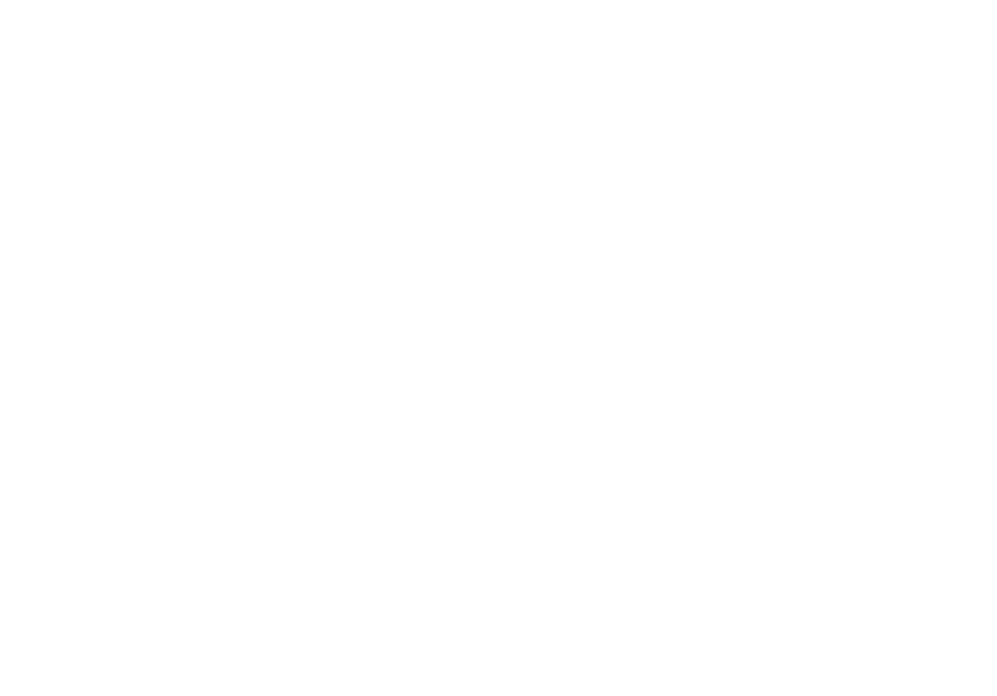
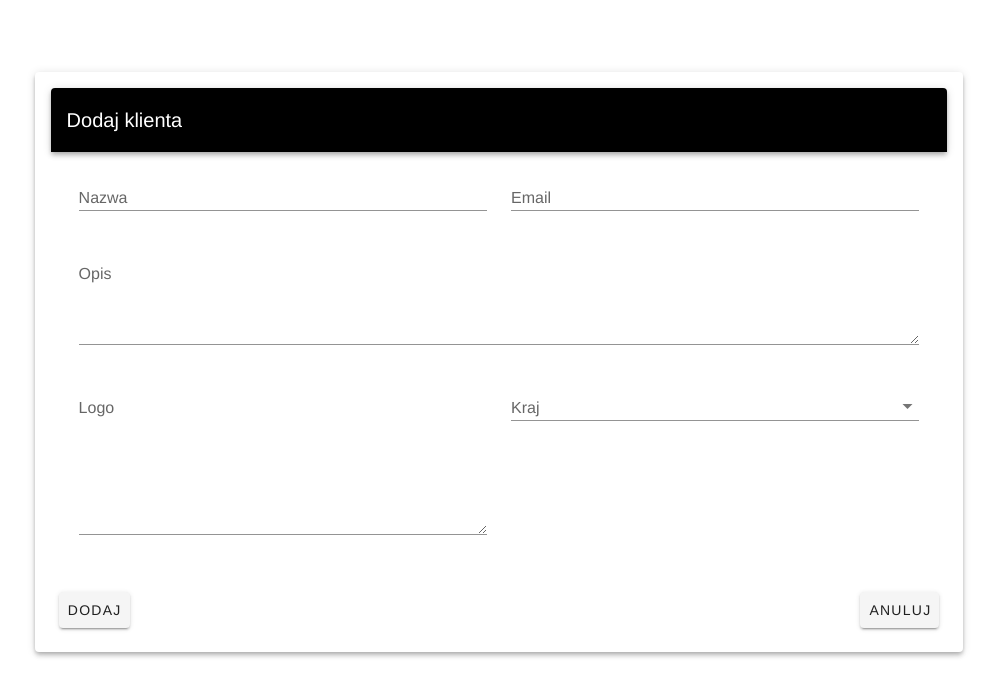
Before and after one commit to G4brielllo/Web-APP-Front, a Vue app in the folder frontend/: page /addClient in a window 1280 px wide. Shown: the top 696 px of the page, without its empty margins (141-1138 px from the left). Built offline with nearby package versions, Linux system fonts and the light colour scheme.

Commit message:
Add AddClient component, update routing paths and implement adding button in ListClients component

```diff
--- /dev/null
+++ b/frontend/src/components/AddClient.vue
@@ -0,0 +1,184 @@
+<template>
+  <v-app>
+    <v-container>
+      <v-card class="elevation-4 compact-card">
+        <v-toolbar color="black" dark>
+          <v-toolbar-title>{{ "Dodaj klienta" }}</v-toolbar-title>
+          <v-spacer></v-spacer>
+        </v-toolbar>
+        <v-card-text>
+          <v-form ref="form" v-model="valid" class="compact-form">
+            <v-container>
+              <v-row>
+                <v-col cols="12" sm="6">
+                  <v-text-field
+                    v-model="client.name"
+                    label="Nazwa"
+                    dense
+                    required
+                  ></v-text-field>
+                </v-col>
+                <v-col cols="12" sm="6">
+                  <v-text-field
+                    v-model="client.email"
+                    label="Email"
+                    dense
+                    required
+                  ></v-text-field>
+                </v-col>
+                <v-col cols="12">
+                  <v-textarea
+                    v-model="client.description"
+                    label="Opis"
+                    rows="3"
+                    dense
+                    required
+                  ></v-textarea>
+                </v-col>
+                <v-col cols="12" sm="6">
+                  <v-textarea
+                    v-model="image"
+                    label="Logo"
+                    dense
+                    required
+                  ></v-textarea>
+                </v-col>
+                <v-col cols="12" sm="6">
+                  <v-select
+                    v-model="client.country"
+                    :items="countries"
+                    label="Kraj"
+                    dense
+                    required
+                  ></v-select>
+                </v-col>
+              </v-row>
+            </v-container>
+          </v-form>
+        </v-card-text>
+        <v-card-actions class="compact-actions">
+          <v-btn color="gray" @click="saveClient" :disabled="!valid">{{
+            "Dodaj"
+          }}</v-btn>
+          <v-btn color="gray" @click="cancelClientAdding">Anuluj</v-btn>
+        </v-card-actions>
+      </v-card>
+    </v-container>
+  </v-app>
+</template>
+
+<script>
+import axios from "axios";
+
+export default {
+  data() {
+    return {
+      client: {
+        id: null,
+        name: "",
+        email: "",
+        description: "",
+        logo: null,
+        country: "",
+      },
+      countries: ["Poland", "Germany", "France", "Italy", "Spain"],
+      valid: true,
+      image: null,
+    };
+  },
+  created() {},
+  methods: {
+    async saveClient() {
+      if (this.$refs.form.validate()) {
+        try {
+          const formData = new FormData();
+          formData.append("name", this.client.name);
+          formData.append("email", this.client.email);
+          formData.append("description", this.client.description);
+          formData.append("country", this.client.country);
+
+          let response;
+
+          response = await axios.post(
+            "http://127.0.0.1:8000/api/clients",
+            formData
+          );
+
+          if (response.status === 200 || response.status === 201) {
+            console.log("Client saved successfully:", response.data);
+            this.clearForm();
+            this.$router.push("/");
+          } else {
+            console.error("Error saving client:", response.data);
+          }
+        } catch (error) {
+          console.error("Error saving client:", error);
+        }
+      }
+    },
+
+    cancelClientAdding() {
+      this.clearForm();
+      this.$router.push("/");
+    },
+
+    clearForm() {
+      this.client.id = null;
+      this.client.name = "";
+      this.client.email = "";
+      this.client.description = "";
+      this.client.logo = null;
+      this.client.country = "";
+      this.image = null;
+    },
+  },
+};
+</script>
+
+<style scoped>
+.compact-card {
+  max-height: 100%;
+  max-width: 80%;
+  border-radius: 12px;
+  margin: auto;
+  padding: 16px;
+}
+
+.compact-form {
+  padding: 0;
+}
+
+.compact-actions {
+  display: flex;
+  justify-content: space-between;
+  padding: 8px;
+}
+
+.v-card-title {
+  font-size: 18px;
+  padding: 8px 0;
+}
+
+.v-text-field,
+.v-select,
+.v-textarea,
+.v-radio-group {
+  margin-bottom: 4px;
+}
+
+.v-text-field,
+.v-select,
+.v-textarea,
+.v-radio-group {
+  min-height: 40px;
+}
+
+.v-btn {
+  min-width: 80px;
+  padding: 4px 8px;
+}
+
+.v-toolbar-title {
+  font-size: 20px;
+}
+</style>
--- a/frontend/src/components/ListClients.vue
+++ b/frontend/src/components/ListClients.vue
@@ -32,6 +32,7 @@
           </v-data-table>
         </v-card-text>
         <v-card-actions class="d-flex justify-center">
+          <v-btn color="gray" @click="addClient" class="mx-2">Dodaj</v-btn>
           <v-btn color="gray" @click="returnToHomePage" class="mx-2"
             >Wróć</v-btn
           >
@@ -95,6 +96,9 @@
     returnToHomePage() {
       this.$router.push("/");
     },
+    addClient() {
+      this.$router.push("/addClient");
+    },
   },
   created() {
     this.fetchClients();
--- a/frontend/src/router/index.js
+++ b/frontend/src/router/index.js
@@ -1,34 +1,23 @@
-import Vue from 'vue';
-import Router from 'vue-router';
-import HomePage from '@/components/HomePage.vue';
-import ListClients from '@/components/ListClients.vue';
-import ListProjects from '@/components/ListProjects.vue';
-import ListEstimations from '@/components/ListEstimations.vue';
+import Vue from "vue";
+import Router from "vue-router";
+import HomePage from "@/components/HomePage.vue";
+import ListClients from "@/components/ListClients.vue";
+import ListProjects from "@/components/ListProjects.vue";
+import ListEstimations from "@/components/ListEstimations.vue";
+import AddClient from '@/components/AddClient.vue';
+import AddProject from '@/components/AddProject.vue';
+
 
 Vue.use(Router);
 
 export default new Router({
-  mode: 'history',
+  mode: "history",
   routes: [
-    {
-      path: '/',
-      name: 'HomePage',
-      component: HomePage,
-    },
-    {
-      path: '/listClients',
-      name: 'ListClients',
-      component: ListClients,
-    },
-    {
-      path: '/listProjects',
-      name: 'ListProjects',
-      component: ListProjects,
-    },
-    {
-      path: '/listEstimations',
-      name: 'ListEstimations',
-      component: ListEstimations,
-    },
+    { path: "/", name: "HomePage", component: HomePage, },
+    { path: "/listClients", name: "ListClients", component: ListClients, },
+    { path: "/listProjects", name: "ListProjects", component: ListProjects, },
+    { path: "/listEstimations", name: "ListEstimations", component: ListEstimations, },
+    { path: "/addClient", component: AddClient },
+    { path: "/addProject", component: AddProject },
   ],
 });
```
